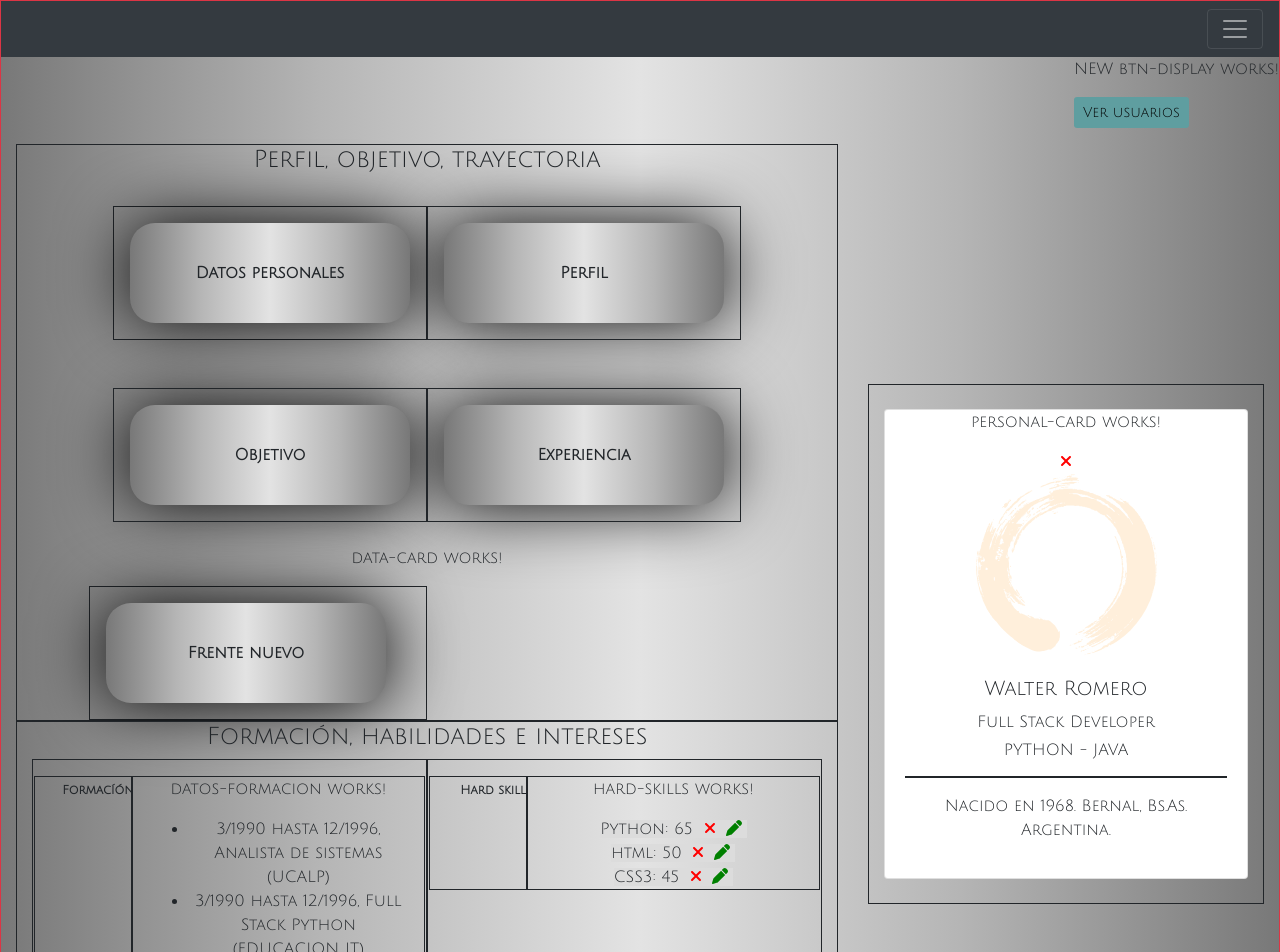
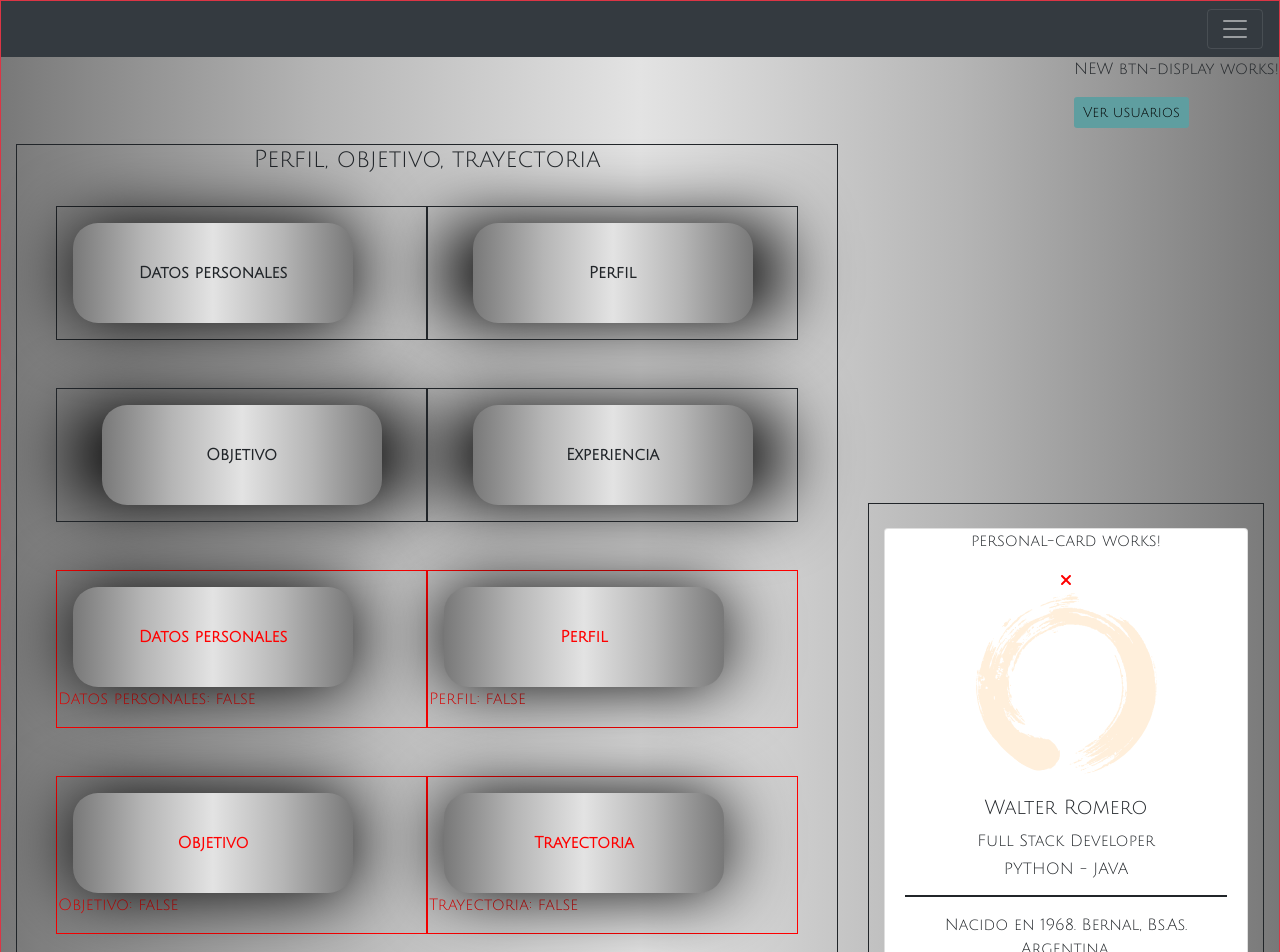
Before and after one commit to waldrom68/PortFolio, an Angular app in the folder PortfolioFrontEnd/angular-portfolio/: page / in a window 1280 px wide. Shown: the top 952 px of the page. Built offline with nearby package versions, Linux system fonts and the light colour scheme.

Commit message:
funcionamiento parcial de la nueva estructura de componentes, requiere mucha refactorizacion. Primer bloque funciona

```diff
--- a/PortfolioFrontEnd/angular-portfolio/src/app/app.module.ts
+++ b/PortfolioFrontEnd/angular-portfolio/src/app/app.module.ts
@@ -32,7 +32,7 @@ const appRouters: Routes = [
     BrowserModule,
     FontAwesomeModule,  // Catch this module for export to other levels
     HttpClientModule,  // para el uso del servicio que lee la db.json
-    RouterModule.forRoot(appRouters, {enableTracing:true}),
+    RouterModule.forRoot(appRouters, {enableTracing:false}),
 
     SharedModule,
     CoreModule,  // add the Core module here
--- a/PortfolioFrontEnd/angular-portfolio/src/app/features/bloque-datos-obj-profile/bloque-datos-obj-profile.component.html
+++ b/PortfolioFrontEnd/angular-portfolio/src/app/features/bloque-datos-obj-profile/bloque-datos-obj-profile.component.html
@@ -28,7 +28,15 @@
                 *ngIf="enableDetDat"
                 (click)="toggleContenedorDat()"
             >
+
+
+
                 <app-data></app-data>
+
+
+
+
+
             </div>
         </div>
     </div>
@@ -140,16 +148,29 @@
         </div>
     </div>
 
+<!-- Preparando el layout nuevo, el que usa los servicios -->
+
+<!-- <div class="row p-4 m-0"> -->
 
     <app-data-card
-        *ngIf="enableCard"
-        frontText="Frente nuevo"
-        backText="Detras nuevo"
-     >
+        *ngIf="statusCards"
+
+        [statusCards]="statusCards"
+
+        [detailCard]="CardsGroup1"
+
+        (toggleCards)="alPadre()"
+    >
     </app-data-card>
 
-    <div
-        *ngIf="enableDet"
+    <app-data-card
+        *ngIf="statusCards"
+
+        [statusCards]="statusCards"
+
+        [detailCard]="CardsGroup2"
+
+        (toggleCards)="alPadre()"
     >
-        <h1>Mostraria los datos</h1>
-    </div>
+    </app-data-card>
+<!-- </div> -->
--- a/PortfolioFrontEnd/angular-portfolio/src/app/features/bloque-datos-obj-profile/bloque-datos-obj-profile.component.ts
+++ b/PortfolioFrontEnd/angular-portfolio/src/app/features/bloque-datos-obj-profile/bloque-datos-obj-profile.component.ts
@@ -1,5 +1,8 @@
 import { Component, NgModule, OnInit } from '@angular/core';
 import { faL, faTimes } from '@fortawesome/free-solid-svg-icons';
+import { UiService } from 'src/app/service/ui.service';
+
+
 
 @Component({
   selector: 'app-bloque-datos-obj-profile',
@@ -19,23 +22,58 @@ export class BloqueDatosObjProfileComponent implements OnInit {
   enableCardPerfil: boolean = true
   enableDetPerfil: boolean = false
 
+  enableDet: boolean = false
+  showDatos: Boolean = false
   enableCard: boolean = true
-  enableDet: boolean = false
 
-  showDatos: Boolean = false
 
-  constructor() { }
+  // Variable que controla si se muestrasn las tarjetas, si muestra detalle,
+  // las tarjetas se deben ocultar
+  statusCards: boolean = true;
+
+  // botones:any
+
+  detailCards:any;
+
+  CardsGroup1: any;
+  CardsGroup2: any;
+
+
+  alPadre() {
+    console.log("\nLlegue al Bloque principal\n [bloque-datos-obj-profile.component.ts]")
+    this.statusCards = true;
+  }
+
+  ocultarCards() {
+    this.statusCards = false;
+  }
+
+  toggle(elemento:string) {
+    this.miServicio.muestraDetalles(elemento);
+  }
+
+  constructor(private miServicio: UiService) { }
 
   ngOnInit(): void {
+    // this.botones = this.miServicio.getDetalles();
+    this.detailCards = this.miServicio.getStatus();
+
+    this.CardsGroup1 = this.detailCards.filter(function (elem:any)
+        { return elem.group == 1; }  )
+    this.CardsGroup2 = this.detailCards.filter(function (elem:any)
+        { return elem.group == 2; }  )
   }
 
+
+
+
+
+
+  // Metodos de la version anterior sin servicios
   onClick(evento:any) {
   alert("estoy aqui")
   this.showDatos = !this.showDatos
   }
-
-
-
   toggleContenedorObj() {
   this.enableCardObj = !this.enableCardObj
   this.enableDetObj = !this.enableDetObj
--- a/PortfolioFrontEnd/angular-portfolio/src/app/mock-data.ts
+++ b/PortfolioFrontEnd/angular-portfolio/src/app/mock-data.ts
@@ -1,4 +1,4 @@
-import {Data, Formacion, HardSkill, SoftSkill, Intereses, WorkExperience, User} from './data'
+import {Data, Formacion, HardSkill, SoftSkill, Intereses, WorkExperience, User, Cards} from './data'
 
 
 export const USERS: User[] = [
@@ -51,14 +51,14 @@ export const WORKEXPERIENCE: WorkExperience[] =[
     end_date:"02-2018",
     organization:"ITBA",
     position:"Director"
-},
-{
+    },
+    {
     id: 2,
     start_date:"09-1990",
     end_date:"12-1993",
     organization:"freelance",
     position:"Programador"
-},
+    },
 ]
 
 export const HARDSKILL: HardSkill[] = [
@@ -113,3 +113,35 @@ export const INTERESES: Intereses[] = [
     name:"Viajar",
     }
 ]
+
+
+export const CARDS: Cards[] = [
+    {
+      name: 'Datos personales',
+      status:false,
+      group:1,
+      data: DATA,
+      modelTemplate: "objeto"
+    },
+    {
+      name: 'Perfil',
+      status:false,
+      group:1,
+      data: DATA.profile,
+      modelTemplate: "lista"
+    },
+    {
+      name: 'Objetivo',
+      status:false,
+      group:2,
+      data: DATA.objetive,
+      modelTemplate: "lista"
+    },
+    {
+      name: 'Trayectoria',
+      status:false,
+      group:2,
+      data: WORKEXPERIENCE,
+      modelTemplate: "objeto"
+    },
+  ]
--- a/PortfolioFrontEnd/angular-portfolio/src/app/service/ui.service.ts
+++ b/PortfolioFrontEnd/angular-portfolio/src/app/service/ui.service.ts
@@ -1,24 +1,58 @@
 import { Injectable } from '@angular/core';
 import { Observable, Subject } from 'rxjs';
+import { Cards } from '../data';
+import { CARDS } from '../mock-data';
+
+
 
 
 @Injectable({
   providedIn: 'root'
 })
+
 export class UiService {
   private showComponent: boolean = false;
   private subjectShowComponent = new Subject<any>();
 
 
-// Esto debiera eliminarse PENDIENTE
-  private subject = new Subject<any>();  // para escuchar los eventos del template
-  private subjectConfirmAction = new Subject<any>();
 
-  private showConfirmAction: boolean = false;  // muestra o no cuadro de dialogo
-  private showAddUser: boolean = false;  // muestra o no el formulario de alta de usuarios
-// HASTA AQUI debiera eliminarse PENDIENTE //
 
-  constructor() { }
+  private cards: Cards[];
+
+
+
+
+  constructor( ) {
+    this.cards = CARDS;
+   }
+
+  // Metodos para el manejo del layout de las tarjetas
+  getStatus() {
+    return this.cards;
+  }
+
+  muestraDetalles(mensaje:string) {
+    // console.log("En el servicio recibo este dato: ", mensaje)
+      this.cards.forEach(element => {
+        if (element.name === mensaje) {
+          element.status = true;
+        } else {
+          element.status = false;
+        }
+      });
+      console.log("resultado del proceso", this.cards)
+  }
+
+  ocultarDetalles() {
+    this.cards.forEach(element => {
+        element.status = false;
+    });
+
+  }
+// -----------------------------------------------------
+
+
+  // Metodos que existian antes del uso del servicio para las Tarjetas
   toggleComponent(value:any): void {
     console.log("usando el servicio de ver/no ver componente", value)
     this.showComponent = !this.showComponent
@@ -29,32 +63,4 @@ export class UiService {
     return this.subjectShowComponent.asObservable();
   }
 
-
-
-
-
-
-
-// Esto debiera eliminarse PENDIENTE
-  // Es llamado desde el componente user-data, Evento recibido desde: add-button-user.component.html
-  toggleAddForm(value:any): void {
-    console.log("En ui.service.ts recibo el valor de :", value);
-    this.showAddUser = !this.showAddUser;
-    this.subject.next(this.showAddUser);
-  }
-
-  onToggleAddForm(): Observable<any> {
-    return this.subject.asObservable();
-  }
-
-  toggleConfirmAction(): void {
-    console.log("estoy en el servicio toggleConfirmAction")
-    this.showConfirmAction = !this.showConfirmAction;
-    this.subjectConfirmAction.next(this.showConfirmAction);
-  }
-
-  onConfirmAction(): Observable<any> {
-    return this.subjectConfirmAction.asObservable();
-  }
 }
-// HASTA AQUI debiera eliminarse PENDIENTE //
--- a/PortfolioFrontEnd/angular-portfolio/src/app/shared/data-card/data-card.component.html
+++ b/PortfolioFrontEnd/angular-portfolio/src/app/shared/data-card/data-card.component.html
@@ -1,35 +1,51 @@
-<p>data-card works!</p>
+<div class="row p-4 m-0">
 
-<div class="p-2 col-md-6 etiqueta" style="border: 1px solid;">
+<div class="p-2 col-md-6 etiqueta" style="border: 1px solid; color:red;"
+    *ngFor="let card of detailCard"
+>
+
     <div class="p-2 row">
         <div class="col">
             <a class=""
-                *ngIf="enableCard"
+                *ngIf="statusCards"
             >
                 <div class="flip-box container-card">
                     <div class="flip-box-inner">
                         <div class="flip-box-front">
 
-                        <div class="font-weight-bold align-self-center">{{frontText}}</div>
+                            <div class="font-weight-bold align-self-center">{{card.name}}</div>
 
                         </div>
                         <div class="flip-box-back"
-                        (click)="toggleContenedor()"
+                            (click)="toggleContenedor(card.name)"
 
                             >
-                            <span class="font-weight-bold align-self-center">{{backText}}</span>
+                                <span class="font-weight-bold align-self-center">ver mas</span>
                             </div>
                         </div>
                 </div>
             </a>
         </div>
-        <div class="col-sm-9" style="border: 1px solid"
-            *ngIf="enableDet"
-            (click)="onClick($event)"
+        {{card.name}}: {{card.status}}
+        <div class="" style="border: 1px solid"
+            *ngIf="card.status"
             >
-            <!-- <app-data></app-data> -->
-            <h1>Mostrando al pedo</h1>
+            <a (click)="onClick($event)">
+                <fa-icon
+                    [icon]="faTimes"
+                    [ngStyle] = "{'color':'red'}" >
+                </fa-icon>
+            </a>
+
+            <p>{{card.name}} works!</p>
+
+            <div *ngIf="card.modelTemplate == 'lista'">
+                <li *ngFor="let item of card.data">{{item}}</li>
+            </div>
         </div>
 
     </div>
+
+
 </div>
+</div>
--- a/PortfolioFrontEnd/angular-portfolio/src/app/shared/data-card/data-card.component.ts
+++ b/PortfolioFrontEnd/angular-portfolio/src/app/shared/data-card/data-card.component.ts
@@ -1,4 +1,8 @@
 import { Component, EventEmitter, Input, OnInit, Output } from '@angular/core';
+import { faTimes } from '@fortawesome/free-solid-svg-icons';
+import { Cards } from 'src/app/data';
+
+import { UiService } from 'src/app/service/ui.service';
 
 @Component({
   selector: 'app-data-card',
@@ -6,27 +10,49 @@ import { Component, EventEmitter, Input, OnInit, Output } from '@angular/core';
   styleUrls: ['./data-card.component.css']
 })
 export class DataCardComponent implements OnInit {
+  faTimes = faTimes;
+
   @Input() frontText: string;
   @Input() backText: string;
+  @Input() tittle:string;
+  @Input() statusCards:boolean;
 
-  @Output() btnClick = new EventEmitter();
+  // @Input() data:string[];
 
+  @Input() detailCard:Cards [];
+
+
+  @Output() toggleCards = new EventEmitter();
 
   enableCard: boolean = true
   enableDet: boolean = false
-  constructor() { }
+
+  // botones:any
+
+  constructor( private miServicio: UiService) { }
 
 
   ngOnInit(): void {
+    // this.botones = this.miServicio.getDetalles()
   }
 
-  toggleContenedor() {
-    this.enableCard = !this.enableCard
-    this.enableDet = !this.enableDet
-    }
+  toggleContenedor(dato:string) {
+    // PENDIENTE resolver esta chanchada en el codigo, VER EL EMIT
+    this.statusCards = !this.statusCards
+    //  ----------------------------------------------------------
+    // this.enableDet = !this.enableDet
+    this.toggleCards.emit();
+    this.miServicio.muestraDetalles(dato);
+    // console.log(this.miServicio.getDetalles())
+
+  }
 
   onClick(target: any) {
-    console.log("emito el click desde el data-card-component.ts")
-    this.btnClick.emit()
+    // PENDIENTE resolver esta chanchada en el codigo, VER EL EMIT
+    this.statusCards = !this.statusCards
+    //  ----------------------------------------------------------
+    console.log("\nEmito el click en el detalle y emito el toggleCards.emit\n[detalle del Card -data-card-component.ts-]")
+    this.toggleCards.emit()
+    this.miServicio.ocultarDetalles();
     }
 }
--- a/PortfolioFrontEnd/angular-portfolio/src/app/users/user-data/user-data.component.html
+++ b/PortfolioFrontEnd/angular-portfolio/src/app/users/user-data/user-data.component.html
@@ -23,8 +23,6 @@
       (btnClick)="toggleAddUser(showAddForm ? 'red' : 'green')"
     >
   </app-btn-display>
-
-
 
   <app-add-user
     *ngIf="showAddForm"
```
Also changed, not shown: PortfolioFrontEnd/angular-portfolio/src/app/data.ts (+8 -0 lines), PortfolioFrontEnd/angular-portfolio/src/app/shared/shared.module.ts (+5 -2 lines). Lines whose indentation alone changed are shown as unchanged.
